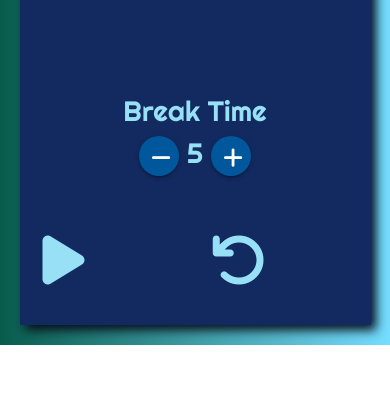
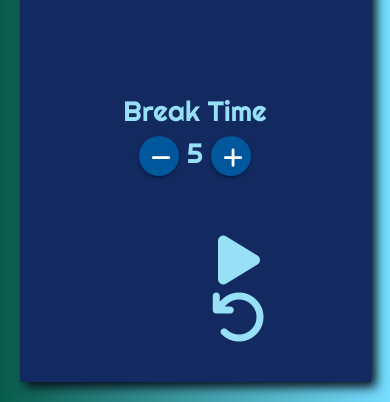
Before and after one commit to collinstommy/collinstommy.github.io, a plain HTML site: page fcc-pomodoro-clock/index.html in a window 390 px wide. Shown: the part 584-986 px from the top of the page. Before the commit the page ends 929 px from the top, so only its background shows below. Drawn offline with nearby package versions, Linux system fonts and the light colour scheme.

Commit message:
fix for mobile devices

```diff
--- a/fcc-pomodoro-clock/index.html
+++ b/fcc-pomodoro-clock/index.html
@@ -50,15 +50,15 @@
                 </div>
             </div>
             <div class="row">
-                <div class="col l6 s12 offset-l3  center-align">
+                <div class="col l6 s12  center-align">
                     <div class="row control_buttons">
-                        <div class="col l4 s3 center-align">
+                        <div class="col l4 s9 offset-s3 center-align">
                             <div id="startSession"><i class="fa fa-play fa-2x" aria-hidden="true"></i></div>
                         </div>
-                        <div class="col l4 s3 center-align">
+                        <div class="col l4 s9 offset-s3 center-align">
                             <div id="statusAnimation"><i id="currentStatus" aria-hidden="true"></i></div>
                         </div>
-                        <div class="col l4 s3 center-align">
+                        <div class="col l4 s9 offset-s3 center-align">
                             <div id="reset"><i class="fa fa-undo fa-2x" aria-hidden="true"></i> </div>
                         </div>
                     </div>
```
